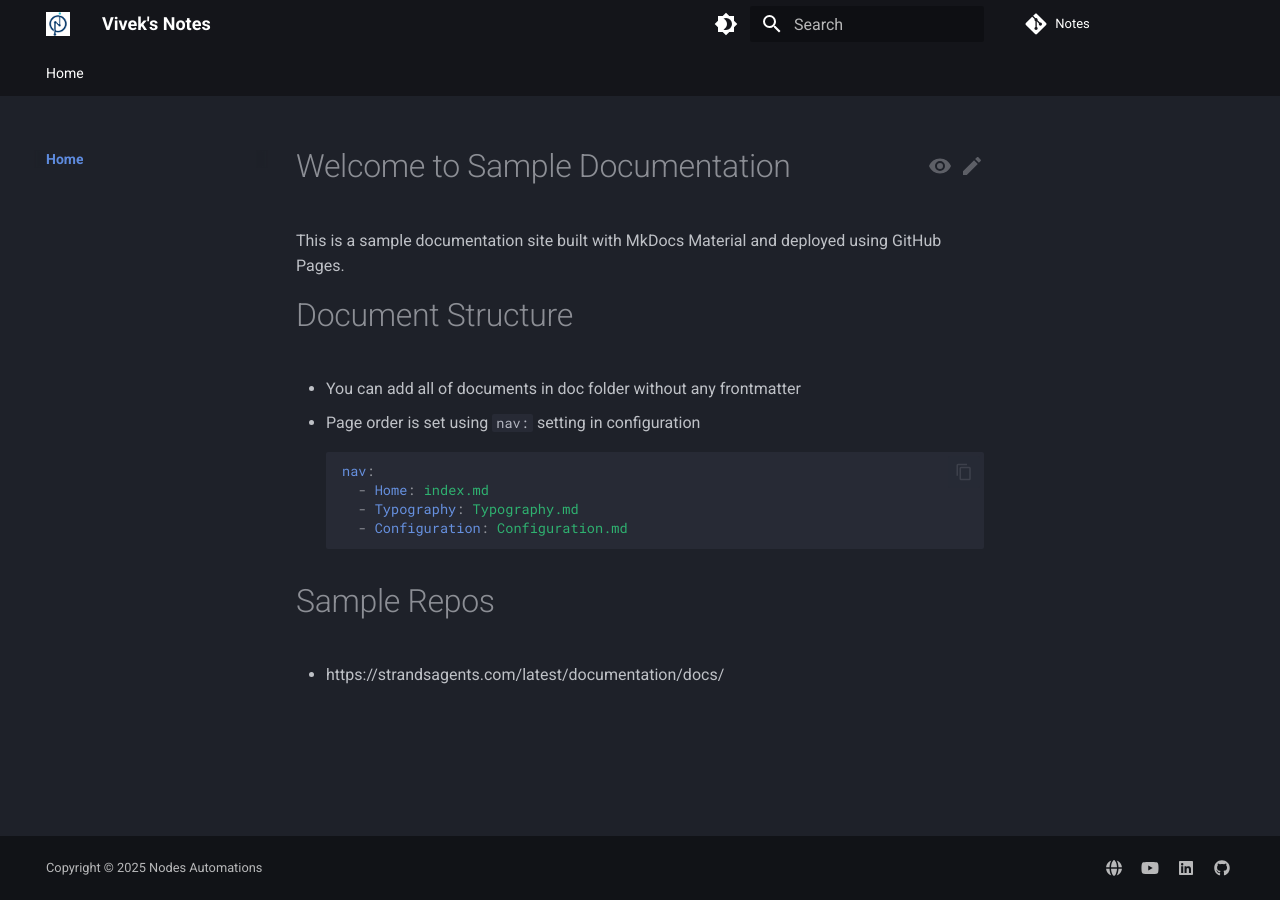
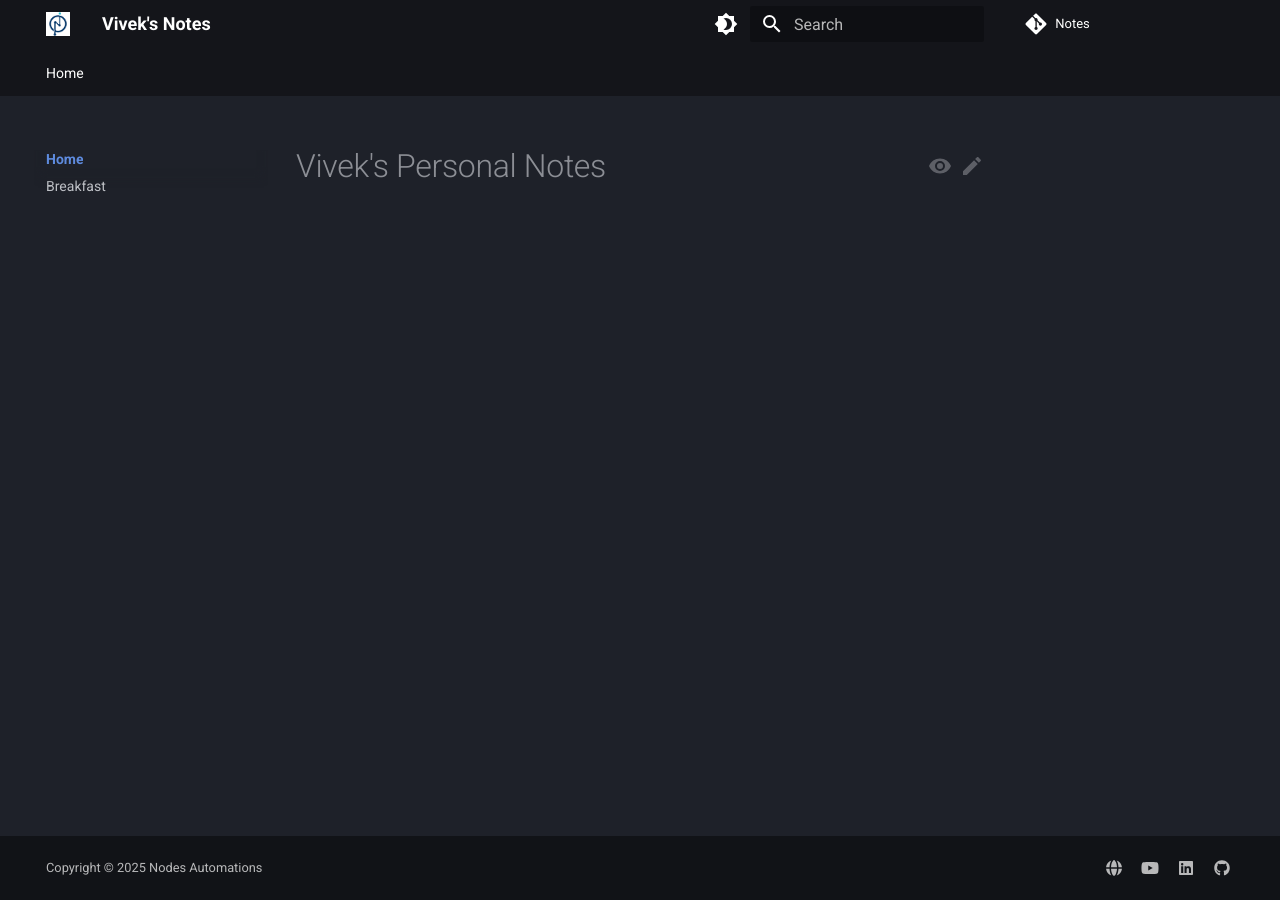
Before and after one commit to vivekkpatel/Notes, an MkDocs documentation site: the page built from docs/index.md, in a window 1280 px wide. Built offline with MkDocs 1.6.1 and Material for MkDocs 9.7.7, drawn with Linux system fonts in a browser that asks for light colours; comment, search, counter and statistics services are not loaded.

Commit message:
Breakfast doc added

````diff
--- a/docs/index.md
+++ b/docs/index.md
@@ -1,16 +1 @@
-# Welcome to Sample Documentation
-
-This is a sample documentation site built with MkDocs Material and deployed using GitHub Pages.
-
-# Document Structure
-- You can add all of documents in doc folder without any frontmatter
-- Page order is set using `nav:` setting in configuration
-```yaml
-nav:
-  - Home: index.md
-  - Typography: Typography.md
-  - Configuration: Configuration.md
-```
-
-# Sample Repos
-- https://strandsagents.com/latest/documentation/docs/
+# Vivek's Personal Notes
--- a/mkdocs.yml
+++ b/mkdocs.yml
@@ -12,6 +12,7 @@
 nav:
   - Home:
     - index.md
+    - Breakfast.md
 
 # Theme
 theme:
````
Also changed, not shown: docs/Breakfast.md (added, +11 -0 lines).
